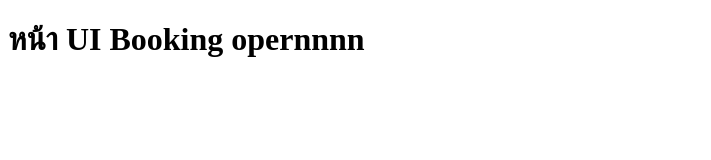
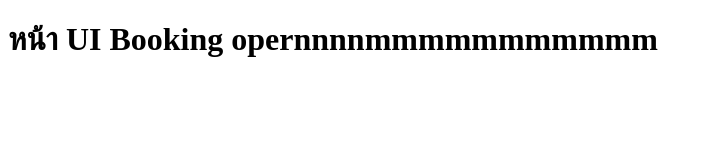
Before and after one commit to suphutsorn/SE-Lab3-B6526436, a plain HTML site: page pern.html in a window 1280 px wide. Shown: the whole page, without its empty margins (0-711 px from the left). Drawn offline with Linux system fonts and the light colour scheme.

Commit message:
ui - close #10

```diff
--- a/pern.html
+++ b/pern.html
@@ -6,6 +6,6 @@
     <title>Document</title>
 </head>
 <body>
-    <h1>หน้า UI Booking opernnnn</h1>
+    <h1>หน้า UI Booking opernnnnmmmmmmmmmmm</h1>
 </body>
 </html>
```
